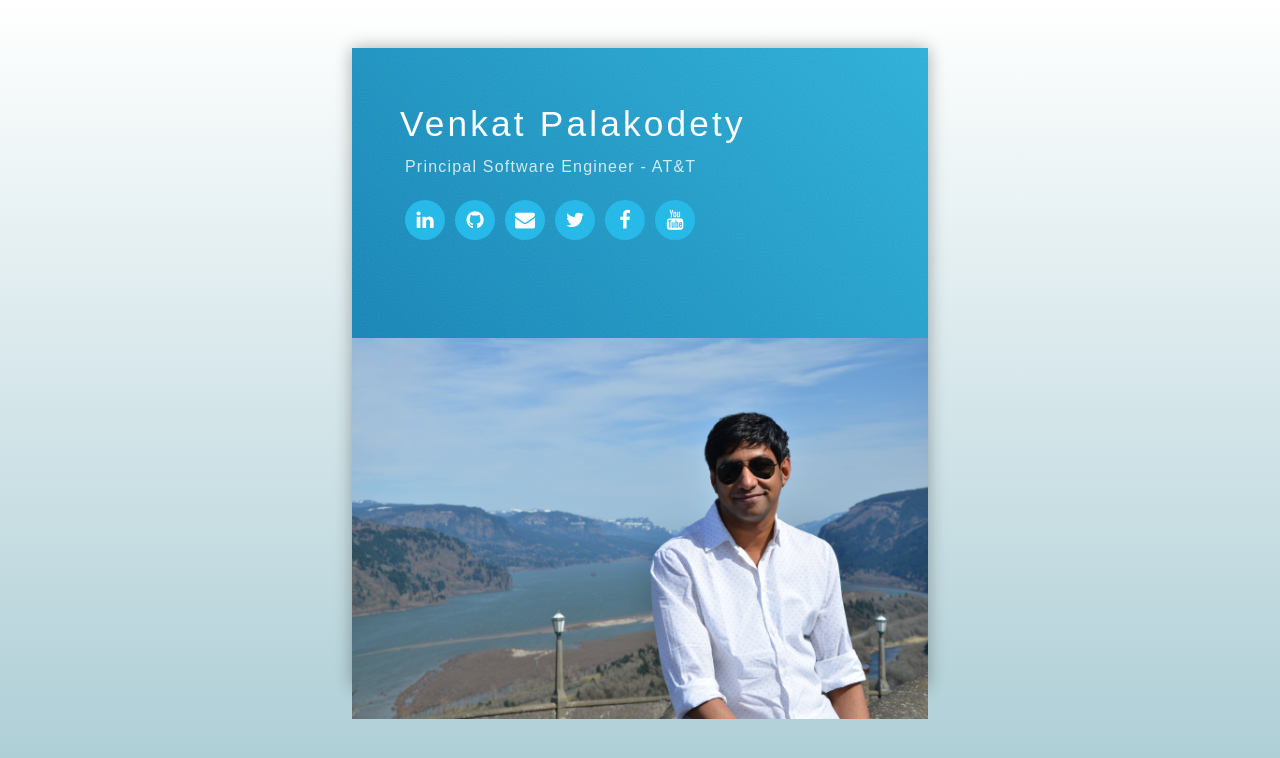
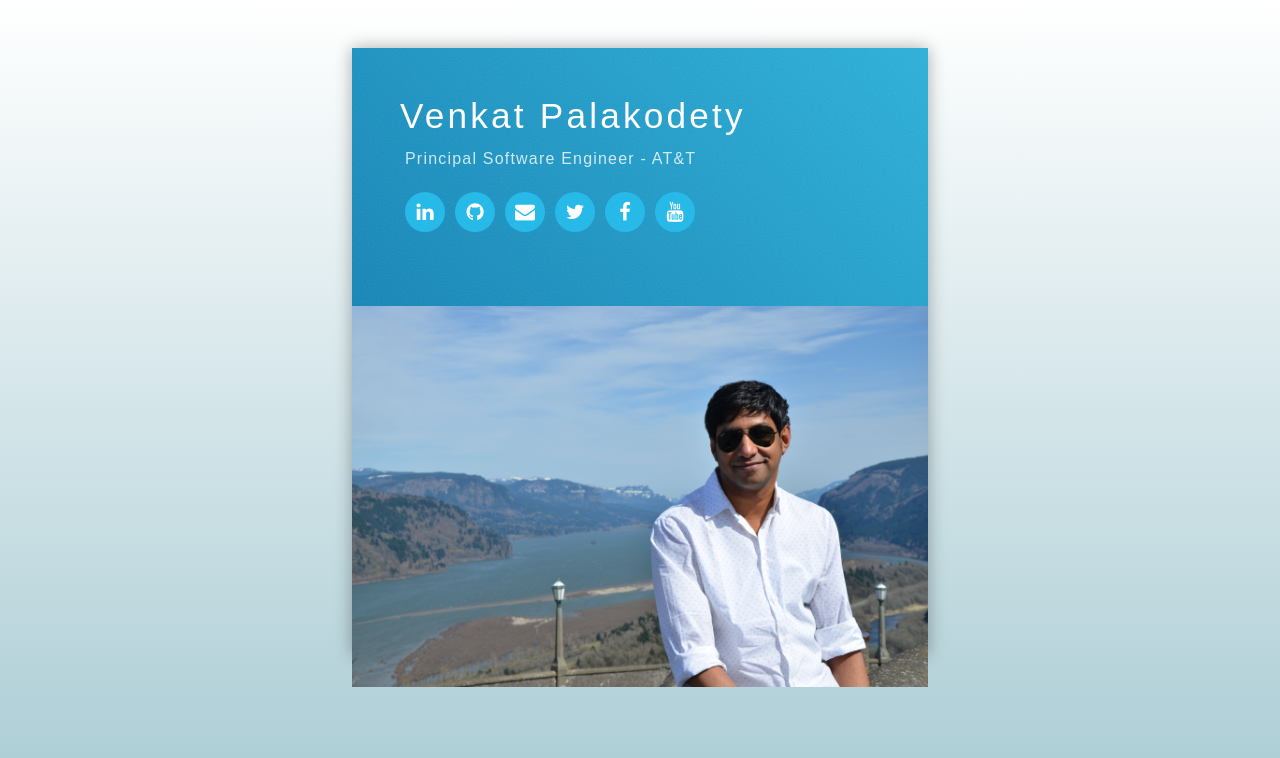
Before and after one commit to venkatpalakodety/venkatpalakodety.github.io, an Angular app: page / in a window 1280 px wide. Shown: the top 758 px of the page. Built offline with nearby package versions, Linux system fonts and the light colour scheme.

Commit message:
Adjust picture margin

```diff
--- a/src/app/modules/portfolio/components/dashboard/dashboard.component.css
+++ b/src/app/modules/portfolio/components/dashboard/dashboard.component.css
@@ -35,11 +35,6 @@
     max-width: 100%;
     min-width: 10rem;
     width: 30rem;
-}
-
-.card > * {
-    margin-top: 0.5rem;
-    margin-bottom: 0.5rem;
 }
 
 .title {
@@ -116,11 +111,7 @@
     object-position: center;
     width: 100% !important;
     height: 100% !important;
-    margin-top: 5rem;
-}
-
-#profileImage {
-    width: inherit;
+    margin-top: 4rem;
     max-width: 100%;
     vertical-align: top;
     border-radius: 0 !important;
```
Also changed, not shown: 5 other files (tests, documents, lock files or other folders).
